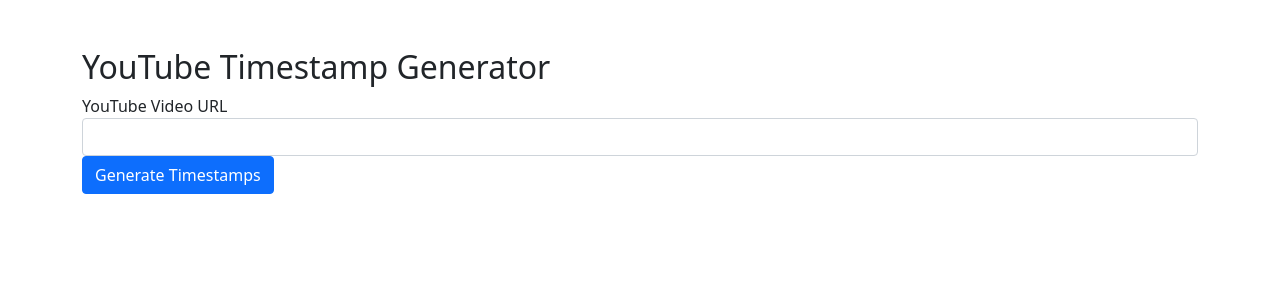
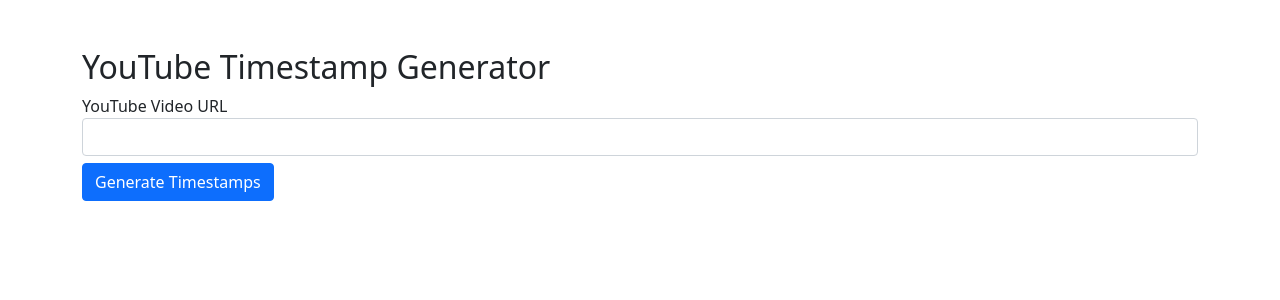
Before and after one commit to Herin98/YT-Timestamp-Generator, a Flask app: page / in a window 1280 px wide. Shown: the top 300 px of the page. Run offline with Flask 3, Linux system fonts and the light colour scheme.

Commit message:
Fixed js and added margin for button

```diff
--- a/templates/index.html
+++ b/templates/index.html
@@ -23,7 +23,7 @@
                 <input type="text" class="form-control" id="videoUrl" name="videoUrl" required>
             </div>
             <div class="form-group d-flex align-items-center">
-                <button type="submit" class="btn btn-primary">Generate Timestamps</button>
+                <button type="submit" class="btn btn-primary" style="margin-top:7px">Generate Timestamps</button>
                 <div id="loadingSpinner" class="spinner-border" role="status">
                     <span class="sr-only"></span>
                 </div>
@@ -52,7 +52,7 @@
         var copyButton = document.getElementById("copyButton");
         if (copyButton) {
             copyButton.addEventListener("click", function() {
-                var timestamps = document.getElementById("timestamps");
+                var timestamps = document.getElementById("timestamps").textContent; // Get timestamps text content
                 var range = document.createRange();
                 range.selectNode(timestamps);
                 window.getSelection().removeAllRanges();
```
